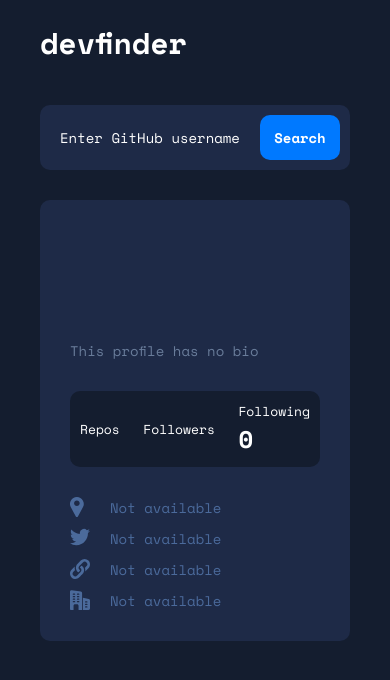
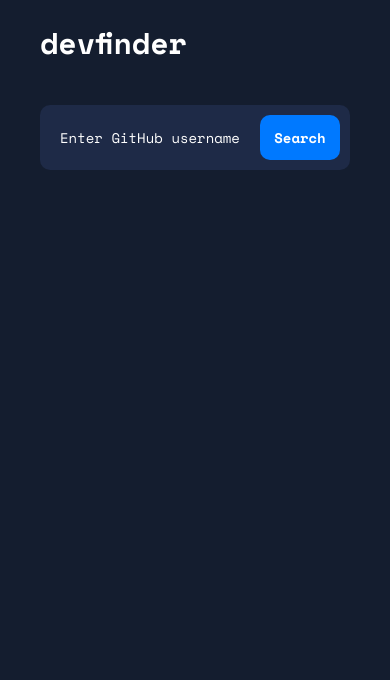
Before and after one commit to BenjaminLin808/Github-Developer-Finder, a React Native app: screen / in a window 390 px wide. Shown: the top 680 px of the page. Built offline with nearby package versions, Linux system fonts and the light colour scheme; grey boxes are pictures that could not be loaded.

Commit message:
almost finished, still need jest testing

```diff
--- a/App.js
+++ b/App.js
@@ -1,7 +1,17 @@
-import { SafeAreaView, StyleSheet, StatusBar, View } from "react-native";
+import {
+  SafeAreaView,
+  StyleSheet,
+  StatusBar,
+  View,
+  ScrollView,
+} from "react-native";
 import { useFonts } from "expo-font";
 import GitHubProfile from "./screens/GitHubProfile";
-import axios from "axios";
+import * as SplashScreen from "expo-splash-screen";
+import { useCallback } from "react";
+
+// keep splash screen visible while the app is loading
+SplashScreen.preventAutoHideAsync();
 
 const App = () => {
   const [fontsLoaded] = useFonts({
@@ -9,16 +19,27 @@
     "SpaceMono-Bold": require("./assets/fonts/SpaceMono-Bold.ttf"),
   });
 
+  const onLayoutRootView = useCallback(async () => {
+    if (fontsLoaded) {
+      await SplashScreen.hideAsync();
+    }
+  }, [fontsLoaded]);
+
   if (!fontsLoaded) {
     return null;
   }
+
   return (
     <>
       <StatusBar barStyle="light-content" />
       <SafeAreaView style={styles.container}>
-        <View style={styles.subContainer}>
+        <ScrollView
+          style={styles.subContainer}
+          onLayout={onLayoutRootView}
+          keyboardShouldPersistTaps="handled"
+        >
           <GitHubProfile />
-        </View>
+        </ScrollView>
       </SafeAreaView>
     </>
   );
--- a/app.json
+++ b/app.json
@@ -6,6 +6,11 @@
     "orientation": "portrait",
     "icon": "./assets/images/icon-sun.svg",
     "userInterfaceStyle": "light",
+    "splash": {
+      "image": "./assets/images/splash.png",
+      "resizeMode": "contain",
+      "backgroundColor": "#ffffff"
+    },
     "assetBundlePatterns": [
       "**/*"
     ],
--- a/package.json
+++ b/package.json
@@ -10,15 +10,15 @@
     "test": "jest"
   },
   "jest": {
-    "preset": "react-native"
+    "preset": "jest-expo"
   },
   "dependencies": {
     "axios": "^1.3.6",
     "expo": "~48.0.9",
     "expo-font": "~11.1.1",
-    "expo-splash-screen": "^0.18.1",
+    "expo-splash-screen": "^0.18.2",
     "react": "18.2.0",
-    "react-native": "0.71.6",
+    "react-native": "^0.71.7",
     "react-native-svg": "^13.4.0"
   },
   "devDependencies": {
--- a/screens/GitHubProfile/InputArea.js
+++ b/screens/GitHubProfile/InputArea.js
@@ -19,7 +19,6 @@
           style={{
             color: "#fff",
             fontFamily: "SpaceMono-Regular",
-            underlineColorAndroid: "transparent",
           }}
           value={username}
           placeholder="Enter GitHub username"
--- a/screens/GitHubProfile/index.js
+++ b/screens/GitHubProfile/index.js
@@ -38,7 +38,7 @@
     <View style={{ paddingHorizontal: 20 }}>
       <Header />
       <InputArea searchUser={searchUser} loading={loading} />
-      <Card user={user} loading={loading} error={error} />
+      {user ? <Card user={user} loading={loading} error={error} /> : <></>}
     </View>
   );
 
```
Also changed, not shown: assets/images/splash.png (added), 1 other file (tests, documents, lock files or other folders).
